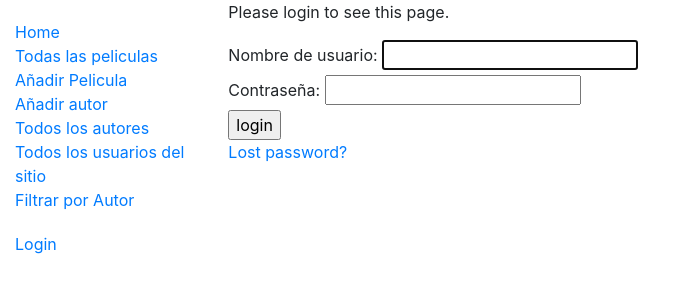
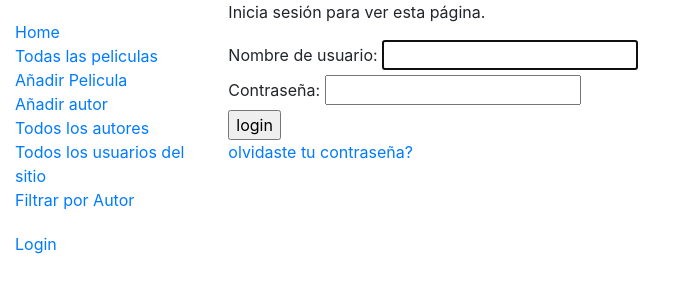
Before and after one commit to Zeky010/NtennettEsepulvedaBbizcarra.version2, a Django app: page /accounts/login/?next=/catalog/autor/9/ in a window 1280 px wide. Shown: the top 300 px of the page, without its empty margins (0-686 px from the left). Run offline with Django 3.2, Linux system fonts and the light colour scheme; some libraries are stand-ins or nearby versions.

Commit message:
actualizacion con login

```diff
--- a/localpeliculas/catalog/templates/catalog/autor_detail.html
+++ b/localpeliculas/catalog/templates/catalog/autor_detail.html
@@ -15,10 +15,13 @@
 {%for pelicula in Autor.all%}
     <p>{pelicula.nombre_author} </p>
 {%endfor%}
+{% if request.user.is_staff %}
 </dl>
     <div style="margin-left:20px;margin-top:20px">
     <a style="padding=30px" href="delete/">Eliminar este autor</a>
     <a href="update/">Actualizar este autor</a>
 
     </div>
+{% endif %}
+ <h3>Usuario sin privilegios de administrador</h3>
 {% endblock %}
--- a/localpeliculas/catalog/templates/catalog/autor_form.html
+++ b/localpeliculas/catalog/templates/catalog/autor_form.html
@@ -4,6 +4,7 @@
 <div class="title">
   <h1>Crear Autor</h1>
 </div>
+{% if request.user.is_staff %}
 <div class="contentBox">
   <form action="" method="post">
       {% csrf_token %}
@@ -13,5 +14,9 @@
       <input type="submit" value="Registrar" />
 
   </form>
+  {% else %}
+    <h3>Usuario sin privilegios de administrador</h3>
+  {% endif %}
+
 </div>
 {% endblock %}
--- a/localpeliculas/catalog/templates/catalog/pelicula_detail.html
+++ b/localpeliculas/catalog/templates/catalog/pelicula_detail.html
@@ -13,9 +13,11 @@
 
     <p><strong>Genero:</strong> {{ pelicula.genero.all|join:", " }}</p>
 </div>
-
+{% if request.user.is_staff %}
 <div style="margin-left:20px;margin-top:20px">
     <a style="padding=30px" href="delete/">Eliminar</a>
     <a href="update/">Actualizar</a>
 </div>
+{% endif %}
+ <h3>Usuario sin privilegios de administrador</h3>
 {% endblock %}
--- a/localpeliculas/catalog/templates/catalog/pelicula_form.html
+++ b/localpeliculas/catalog/templates/catalog/pelicula_form.html
@@ -5,6 +5,8 @@
 </div>
 
 <div class="contentBox">
+
+{% if request.user.is_staff %}
 <form action="" method="post">
     {% csrf_token %}
     <table>
@@ -13,5 +15,8 @@
     <input type="submit" value="Registrar" />
 
 </form>
+{% else %}
+  <h3>Usuario sin privilegios de administrador</h3>
+{% endif %}
 </div>
 {% endblock %}
--- a/localpeliculas/catalog/templates/registration/login.html
+++ b/localpeliculas/catalog/templates/registration/login.html
@@ -3,15 +3,15 @@
 {% block content %}
 
 {% if form.errors %}
-<p>Your username and password didn't match. Please try again.</p>
+<p>Su nombre de usuario y contraseña no coinciden. Inténtalo de nuevo.</p>
 {% endif %}
 
 {% if next %}
     {% if user.is_authenticated %}
-    <p>Your account doesn't have access to this page. To proceed,
-    please login with an account that has access.</p>
+    <p>Su cuenta no tiene acceso a esta página. Para proceder,
+    inicie sesión con una cuenta que tenga acceso.</p>
     {% else %}
-    <p>Please login to see this page.</p>
+    <p>Inicia sesión para ver esta página.</p>
     {% endif %}
 {% endif %}
 
@@ -34,6 +34,6 @@
 </form>
 
 {# Assumes you setup the password_reset view in your URLconf #}
-<p><a href="{% url 'password_reset' %}">Lost password?</a></p>
+<p><a href="{% url 'password_reset' %}">olvidaste tu contraseña?</a></p>
 
 {% endblock %}
```
Also changed, not shown: localpeliculas/db.sqlite3.
